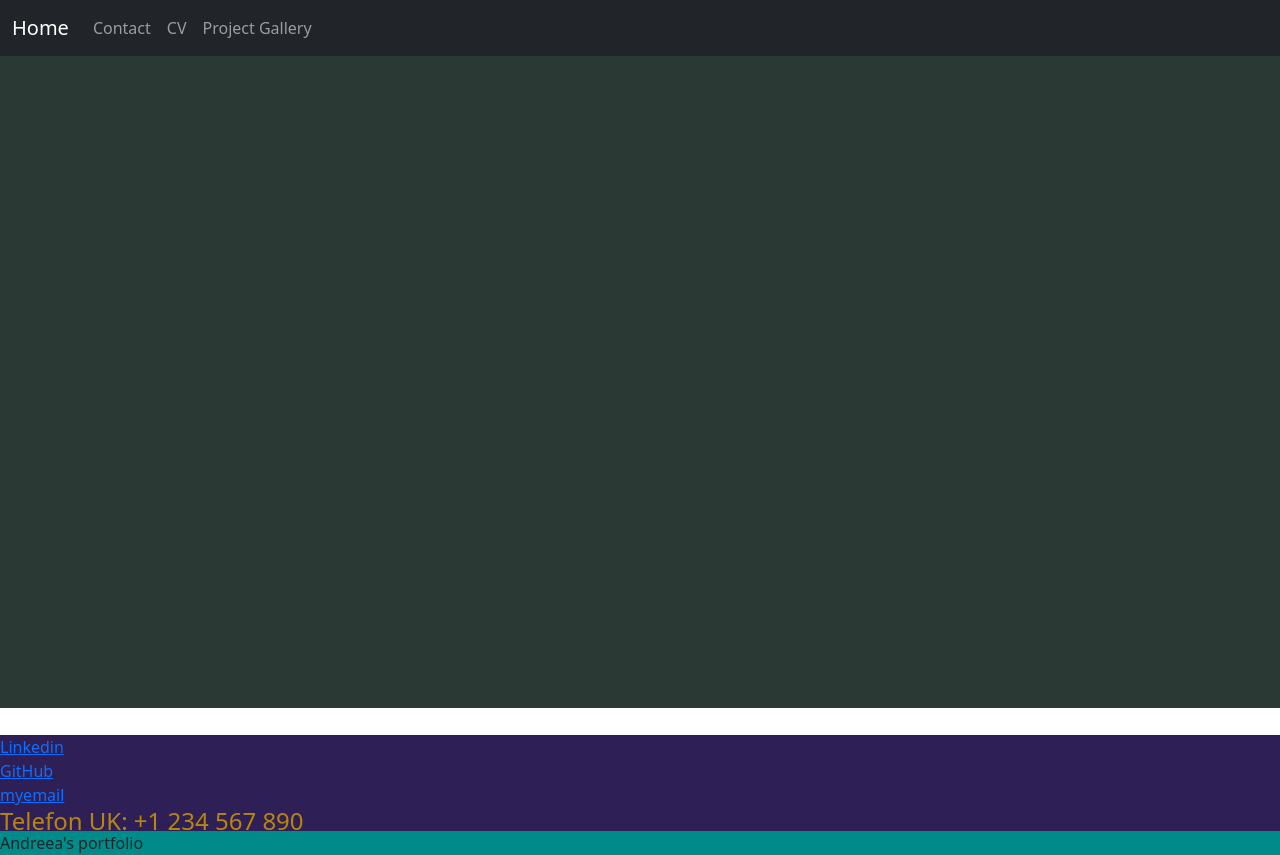
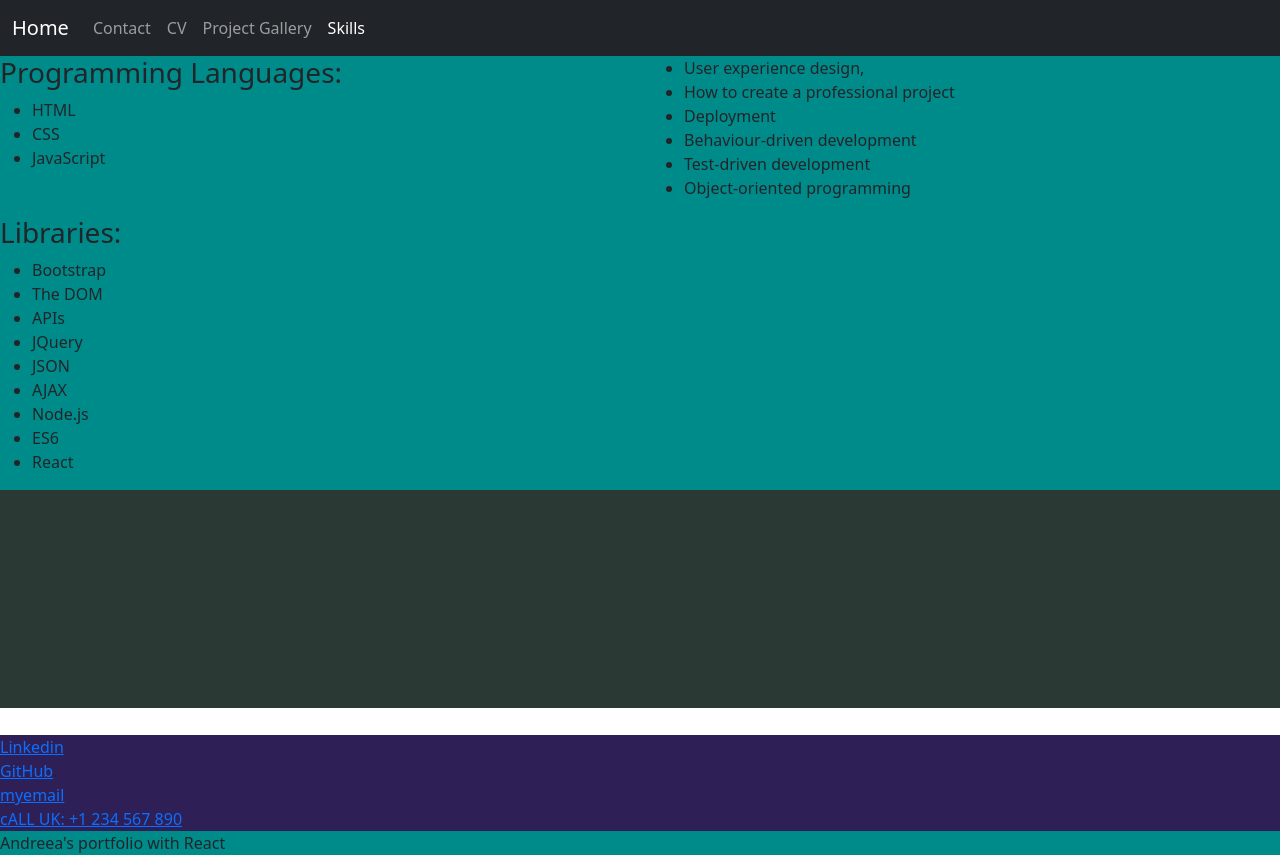
Before and after one commit to Andreea-Lita/Portfolio-With-React, a React (Vite) app: page /skills in a window 1280 px wide. Built offline with nearby package versions, Linux system fonts and the light colour scheme.

Commit message:
skills updates on

```diff
--- a/src/App.jsx
+++ b/src/App.jsx
@@ -8,7 +8,8 @@ import Wrapper from './components/Wrapper';
 // import ProjectGallery from './components/ProjectGallery';
 import CV from './components/CV';
 import Contact from './components/Contact';
-import Projects from './components/ProjectsGallery'
+import Projects from './components/ProjectsGallery';
+import Skills from './components/Skills/Skills'
 
 
 function App() {
@@ -24,6 +25,7 @@ function App() {
             {/* <Route path="/discover" element={<Discover/>} /> */}
             <Route path="/cV" element={<CV/>} />
             <Route path="/projects" element={<Projects/>} />
+            <Route path="/skills" element={<Skills/>} />
             </Routes>
         </Wrapper>
         <Footer />
--- a/src/components/Footer/index.jsx
+++ b/src/components/Footer/index.jsx
@@ -4,7 +4,7 @@ import "./style.css";
 function Footer() {
   return (
     <footer className="footer">
-      <span>Andreea's portfolio</span>
+      <span>Andreea's portfolio with React</span>
       <div className="contacts-container">
       <a href="https://www.linkedin.com/in/andreea-malaiasi-bb15aa235">Linkedin</a>
         <br />
@@ -13,7 +13,7 @@ function Footer() {
         <a href="https://mail.google.com/">myemail</a>
         <br />
         </div>
-        <h4>Telefon UK: +1 234 567 890</h4>
+        <a href ="Tel:+1234567890">cALL UK: +1 234 567 890</a>
     </footer>
   );
 }
--- a/src/components/Footer/style.css
+++ b/src/components/Footer/style.css
@@ -14,5 +14,5 @@
 }
 
 .footer h4 {
-    color: darkgoldenrod;
+    color: rgb(59, 44, 6);
 }
--- a/src/components/Navbar/index.jsx
+++ b/src/components/Navbar/index.jsx
@@ -63,6 +63,16 @@ function Navbar() {
               >
                 Project Gallery
               </NavLink>
+              </li>
+            <li className="nav-item">
+              <NavLink
+                to="/skills"
+                className={({ isActive }) =>
+                  isActive ? 'nav-link active' : 'nav-link'
+                }
+              >
+                Skills
+              </NavLink>
             </li>
           </ul>
         </div>
--- /dev/null
+++ b/src/components/Skills/Skills.jsx
@@ -0,0 +1,84 @@
+import React from 'react';
+
+import Container from '../Container';
+
+// import { Container, Row, Col } from 'react-bootstrap';
+function Skills(){
+    return(
+
+    <div className="row" size="md-12" style={{backgroundColor: 'darkcyan'}} >
+      <div className="col" size="md-4">
+            <h3>Programming Languages:</h3>
+            <ul>
+              <li>HTML</li>
+              <li>CSS</li>
+              <li>JavaScript</li>
+            </ul>
+          </div>
+          <div className="col" size="md-4">
+
+            <ul>
+            <li>User experience design,</li>
+                <li>How to create a professional project</li>
+                <li>Deployment</li>
+                <li>Behaviour-driven development</li>
+                <li>Test-driven development</li>
+                <li>Object-oriented programming</li>
+
+            </ul>
+          </div>
+          <div calssName="col" size="md-4">
+          <h3>Libraries:</h3>
+            <ul>
+            <li>Bootstrap</li>
+              <li>The DOM</li>
+              <li>APIs</li>
+              <li>JQuery</li>
+              <li>JSON</li>
+              <li>AJAX</li>
+              <li>Node.js</li>
+              <li>ES6</li>
+              <li>React</li>
+            </ul>
+        </div>
+
+</div>
+    );
+}
+ export default Skills;
+// import React from 'react';
+
+// class Skills extends React.Component {
+//   render() {
+//     return (
+//       <div className="container">
+//         <div className="row">
+//           <div className="col">
+//             <h3>Programming Languages:</h3>
+//             <ul>
+//               <li>HTML</li>
+//               <li>CSS</li>
+//               <li>JavaScript</li>
+//             </ul>
+//           </div>
+//           <div className="col">
+//             <h3>Libraries:</h3>
+//             <ul>
+//               <li>Bootstrap</li>
+//               <li>The DOM</li>
+//               <li>APIs</li>
+//               <li>JQuery</li>
+//               <li>JSON</li>
+//               <li>AJAX</li>
+//               <li>Node.js</li>
+//               <li>ES6</li>
+//               <li>React</li>
+//             </ul>
+//           </div>
+//         </div>
+//       </div>
+//     );
+//   }
+// }
+
+// export default Skills;
--- a/src/pages/About.jsx
+++ b/src/pages/About.jsx
@@ -12,20 +12,15 @@ function About() {
       <Hero backgroundImage= {EarthPlanet}>
         <Row>
           <Col size="md-6">
-        <h1> Andreea (Lita) Malaiasi</h1>
+        <h1> Andreea Malaiasi</h1>
         <h2> Developing is also learnig for makeing ideeas a reality</h2>
+        <span class="badge badge-pill badge-primary"><a href="https://www.linkedin.com/in/andreea-malaiasi-bb15aa235">Linkedin</a></span>
+        <span class="badge badge-pill badge-secondary"><a href="https://github.com/Andreea-Lita">GitHub</a></span>
         </Col>
         <Col size="md-4">
-        <img src={Avatar} alt="Lita Andreea Malaiasi" style= {{ width: 212, marginTop: 158 }}/>
+        <img src={Avatar} alt="Andreea (Lita) Malaiasi" style= {{ width: 212, marginTop: 158 }}/>
         </Col>
-        <Container style={{ marginTop: 30 }}>
-        <Row>
-          <Col size="md-12">
-            <h3>Skills practicing: HTML, CSS, JavaScript(Bootstrap, NodeJS, JQuery, React)</h3>
-          </Col>
-        </Row>
 
-        </Container>
         </Row>
       </Hero>``
 
```
